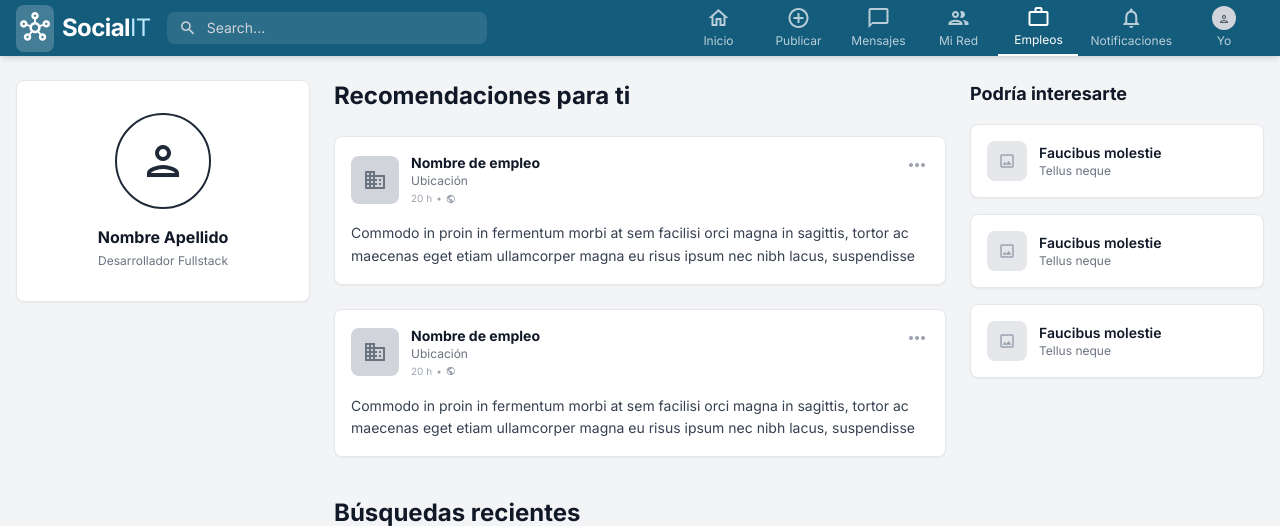
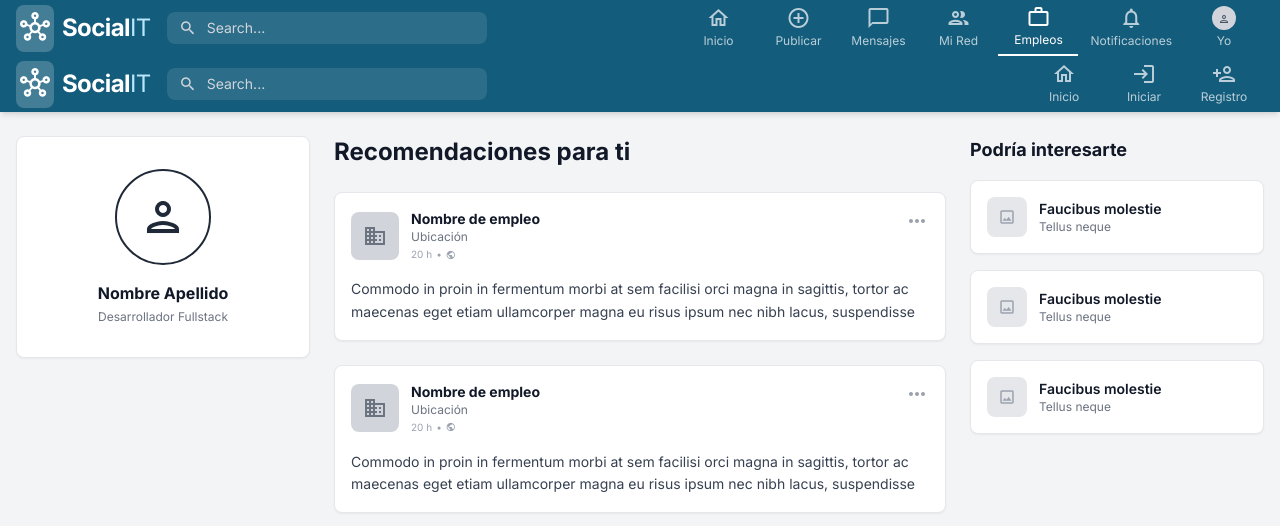
Before and after one commit to Brhandon28/Red-Social-ATI, a Django app: page /jobs/ in a window 1280 px wide. Shown: the top 526 px of the page. Run offline with Django 5.2, Linux system fonts and the light colour scheme; some libraries are stand-ins or nearby versions.

Commit message:
add navbar template for user navigation and search functionality

```diff
--- a/templates/navbar.html
+++ b/templates/navbar.html
@@ -84,3 +84,84 @@
         </a>
     </div>
 </nav>
+<header class="bg-primary sticky top-0 z-50 shadow-md">
+    <div class="max-w-7xl mx-auto px-4 h-14 flex items-center justify-between">
+        <div class="flex items-center flex-1">
+            <div class="flex items-center mr-4">
+                <div class="bg-white/20 p-1 rounded-lg mr-2">
+                    <span class="material-icons-outlined text-white text-3xl">hub</span>
+                </div>
+                <span class="text-white text-2xl font-bold tracking-tight">Social<span class="font-normal text-sky-200">IT</span></span>
+            </div>
+            <div class="relative max-w-xs w-full hidden md:block">
+                <span class="absolute inset-y-0 left-0 pl-3 flex items-center pointer-events-none">
+                    <span class="material-icons-outlined text-gray-300 text-lg">search</span>
+                </span>
+                <input class="block w-full pl-10 pr-3 py-1.5 border-none rounded bg-white/10 text-white placeholder-gray-300 focus:ring-2 focus:ring-white/20 sm:text-sm" placeholder="Search..." type="text"/>
+            </div>
+        </div>
+
+        <nav class="flex h-full items-stretch">
+            <div class="nav-item {% if request.resolver_match.url_name == 'feed' %}active{% endif %}">
+                <a href="{% url 'feed' %}" class="flex flex-col items-center">
+                    <span class="material-icons-outlined">home</span>
+                    <span>Inicio</span>
+                </a>
+            </div>
+
+            {% if user.is_authenticated %}
+            <div class="nav-item">
+                <a href="#" class="flex flex-col items-center">
+                    <span class="material-icons-outlined">add_circle_outline</span>
+                    <span>Publicar</span>
+                </a>
+            </div>
+            <div class="nav-item">
+                <a href="#" class="flex flex-col items-center">
+                    <span class="material-icons-outlined">chat_bubble_outline</span>
+                    <span>Mensajes</span>
+                </a>
+            </div>
+            <div class="nav-item">
+                <a href="#" class="flex flex-col items-center">
+                    <span class="material-icons-outlined">people_outline</span>
+                    <span>Mi Red</span>
+                </a>
+            </div>
+            <div class="nav-item">
+                <a href="#" class="flex flex-col items-center">
+                    <span class="material-icons-outlined">work_outline</span>
+                    <span>Empleos</span>
+                </a>
+            </div>
+            <div class="nav-item">
+                <a href="#" class="flex flex-col items-center">
+                    <span class="material-icons-outlined">notifications_none</span>
+                    <span>Notificaciones</span>
+                </a>
+            </div>
+            <div class="nav-item">
+                <a href="#" class="flex flex-col items-center">
+                    <div class="w-6 h-6 rounded-full bg-gray-300 flex items-center justify-center overflow-hidden">
+                        <span class="material-icons-outlined text-gray-600 text-lg">person</span>
+                    </div>
+                    <span>{{ user.username|truncatechars:8 }}</span>
+                </a>
+            </div>
+            {% else %}
+            <div class="nav-item">
+                <a href="#" class="flex flex-col items-center">
+                    <span class="material-icons-outlined">login</span>
+                    <span>Iniciar</span>
+                </a>
+            </div>
+            <div class="nav-item">
+                <a href="#" class="flex flex-col items-center">
+                    <span class="material-icons-outlined">person_add</span>
+                    <span>Registro</span>
+                </a>
+            </div>
+            {% endif %}
+        </nav>
+    </div>
+</header>
```
